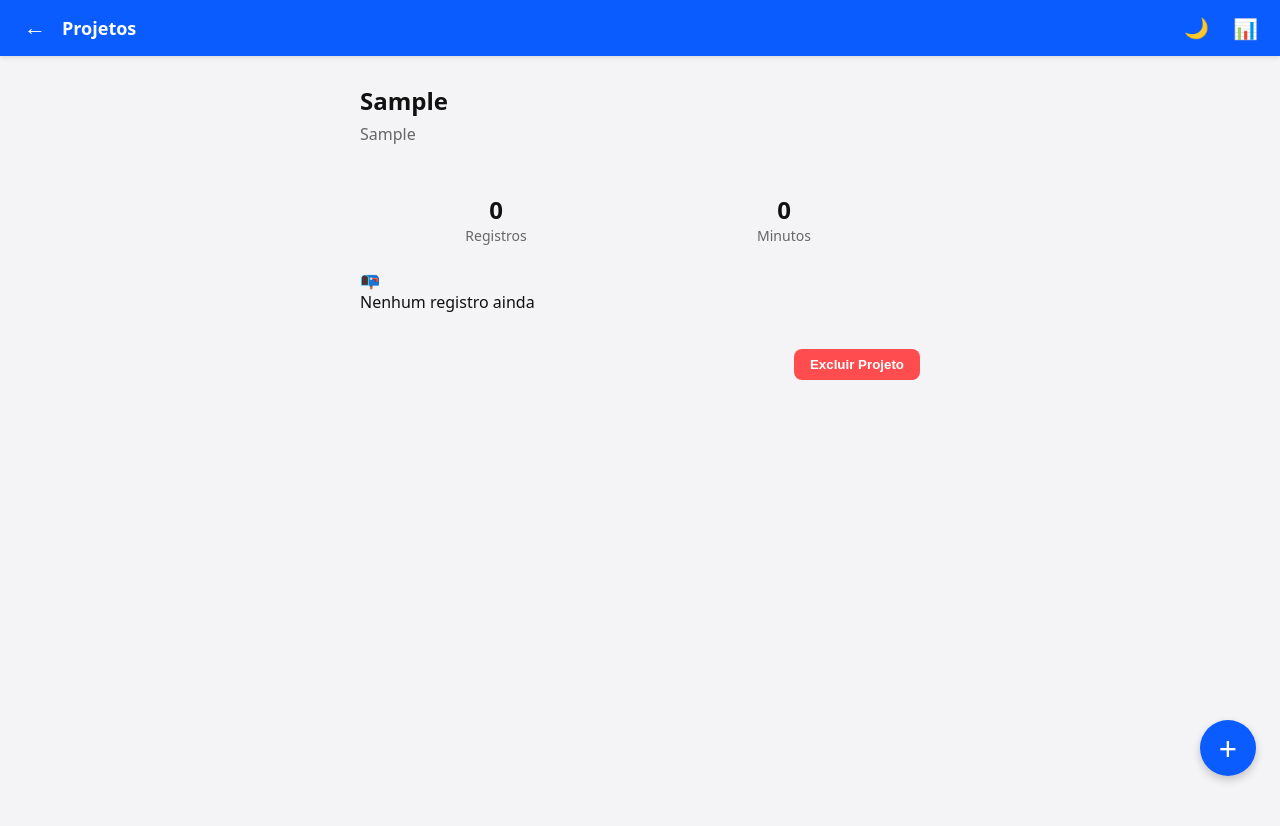
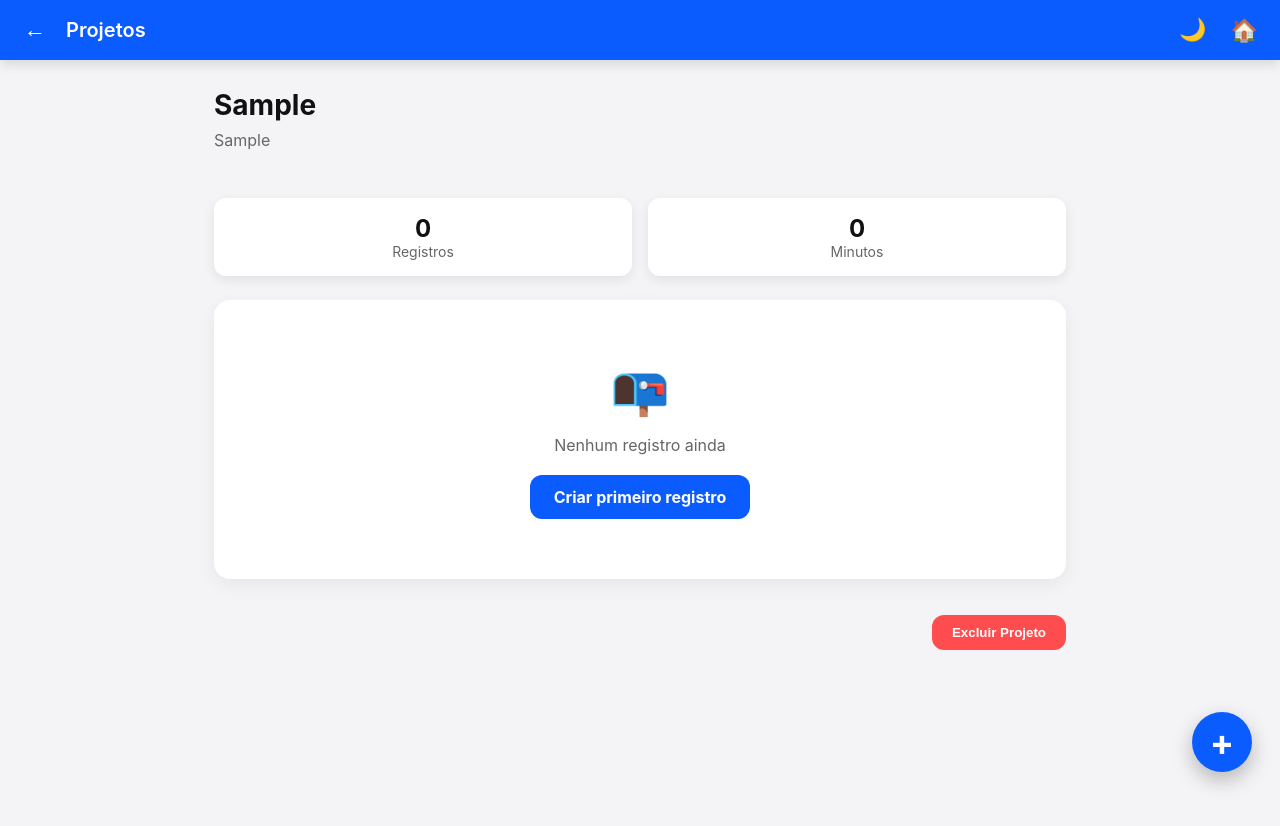
Before and after one commit to matheusdamaiadev/gerenciadorTarefas, a Vue app: page /projects/create in a window 1280 px wide. Both pictures are taken after typing "Sample", "Sample" into the empty fields and a click on the button "Criar Projeto". Shown: the top 826 px of the page. Built offline with nearby package versions, Linux system fonts and the light colour scheme.

Commit message:
removi dashboard e aprimorei estilizacao

```diff
--- a/src/components/layout/AppHeader.vue
+++ b/src/components/layout/AppHeader.vue
@@ -13,6 +13,7 @@ defineProps({
 defineEmits(['back'])
 
 const darkMode = ref(false)
+const showMobileMenu = ref(false)
 
 onMounted(() => {
   const saved = localStorage.getItem('darkMode')
@@ -27,10 +28,15 @@ function toggleDarkMode() {
   document.body.classList.toggle('dark-mode')
   localStorage.setItem('darkMode', darkMode.value)
 }
+
+function toggleMobileMenu() {
+  showMobileMenu.value = !showMobileMenu.value
+}
 </script>
 
 <template>
   <header class="app-header">
+    <!-- Botão voltar -->
     <button
       v-if="showBack"
       @click="$emit('back')"
@@ -39,34 +45,54 @@ function toggleDarkMode() {
       ←
     </button>
 
+    <!-- Título -->
     <h1>{{ title }}</h1>
 
-    <div class="header-actions">
+    <!-- Ações desktop -->
+    <div class="header-actions desktop">
       <button @click="toggleDarkMode" class="theme-btn">
         {{ darkMode ? '☀️' : '🌙' }}
       </button>
 
-      <RouterLink to="/dashboard" class="btn-dashboard">
-        📊
+      <RouterLink to="/" class="btn-home">
+        🏠
+      </RouterLink>
+    </div>
+
+    <!-- Hambúrguer mobile -->
+    <button class="hamburger mobile" @click="toggleMobileMenu">
+      ☰
+    </button>
+
+    <!-- Menu mobile full width -->
+    <div v-if="showMobileMenu" class="mobile-menu">
+      <button @click="toggleDarkMode" class="mobile-menu-item">
+        {{ darkMode ? '☀️ Modo Claro' : '🌙 Modo Escuro' }}
+      </button>
+      <RouterLink to="/" class="mobile-menu-item" @click="showMobileMenu = false">
+        🏠 Home
       </RouterLink>
     </div>
   </header>
 </template>
 
 <style scoped>
+/* ===== HEADER ===== */
 .app-header {
   position: fixed;
   top: 0;
   left: 0;
   right: 0;
-  height: 56px;
+  height: 60px;
   background: #0b5cff;
   color: white;
   display: flex;
   align-items: center;
   padding: 0 16px;
-  box-shadow: 0 2px 4px rgba(0, 0, 0, 0.1);
+  box-shadow: 0 4px 12px rgba(0, 0, 0, 0.12);
   z-index: 100;
+  justify-content: space-between;
+  font-family: 'Inter', sans-serif;
 }
 
 /* Botão voltar */
@@ -77,46 +103,103 @@ function toggleDarkMode() {
   font-size: 22px;
   cursor: pointer;
   padding: 8px;
-  margin-right: 8px;
+  margin-right: 12px;
+  transition: transform 0.15s ease, opacity 0.2s ease;
+}
+.btn-back:hover {
+  transform: scale(1.1);
+  opacity: 0.85;
 }
 
-/* Título */
+/* Título alinhado à esquerda */
 .app-header h1 {
-  font-size: 18px;
+  font-size: 20px;
   font-weight: 600;
+  margin: 0;
   flex: 1;
-  margin: 0;
+  text-align: left;
 }
 
-/* Container da direita */
+/* Ações desktop */
 .header-actions {
   display: flex;
   align-items: center;
   gap: 12px;
 }
 
-/* Botões da direita */
+/* Botões */
 .theme-btn,
-.btn-dashboard {
+.btn-home {
   background: transparent;
   border: none;
   color: white;
-  font-size: 20px;
+  font-size: 22px;
   cursor: pointer;
   padding: 6px;
-  display: flex;
-  align-items: center;
-  justify-content: center;
-  transition: transform 0.15s ease, opacity 0.2s ease;
+  border-radius: 8px;
+  transition: transform 0.15s ease, background 0.2s ease;
+  text-decoration: none; /* remove sublinhado da home */
 }
 
 .theme-btn:hover,
-.btn-dashboard:hover {
-  opacity: 0.85;
-  transform: scale(1.05);
+.btn-home:hover {
+  transform: scale(1.1);
+  background: rgba(255, 255, 255, 0.15);
 }
 
-.btn-dashboard {
-  text-decoration: none;
+/* ===== MOBILE ===== */
+.hamburger {
+  display: none;
+  background: none;
+  border: none;
+  font-size: 28px;
+  color: white;
+  cursor: pointer;
+  padding: 6px;
+  border-radius: 8px;
+  transition: transform 0.15s ease, background 0.2s ease;
+}
+.hamburger:hover {
+  transform: scale(1.1);
+  background: rgba(255,255,255,0.15);
+}
+
+/* Menu mobile full width */
+.mobile-menu {
+  position: fixed;
+  top: 60px;
+  left: 0;
+  right: 0;
+  background: var(--card-bg);
+  border-top: 1px solid var(--border-color);
+  display: flex;
+  flex-direction: column;
+  z-index: 200;
+}
+
+.mobile-menu-item {
+  padding: 16px;
+  background: transparent;
+  border: none;
+  width: 100%;
+  text-align: left;
+  font-size: 18px;
+  color: var(--text-color);
+  cursor: pointer;
+  transition: background 0.2s ease;
+  text-decoration: none; /* remove sublinhado da home mobile */
+}
+.mobile-menu-item:hover {
+  background: rgba(11,92,255,0.1);
+}
+
+/* RESPONSIVIDADE */
+@media (max-width: 768px) {
+  .desktop {
+    display: none;
+  }
+  .mobile {
+    display: block;
+  }
 }
 </style>
--- a/src/router/index.js
+++ b/src/router/index.js
@@ -21,12 +21,6 @@ const routes = [
     name: 'record-edit',
     component: () => import('@/views/RecordFormView.vue'),
   },
-  {
-    path: '/dashboard',
-    name: 'dashboard',
-    component: () => import('@/views/DashboardView.vue'),
-  }, // ✅ vírgula importante aqui
-
   // 🔹 PROJETOS
   {
     path: '/projects',
--- a/src/views/DashboardView.vue
+++ /dev/null
@@ -1,28 +0,0 @@
-<script setup>
-import { useRouter } from 'vue-router'
-import AppHeader from '@/components/layout/AppHeader.vue'
-import RecordsChart from '@/components/records/RecordsChart.vue'
-
-const router = useRouter()
-</script>
-
-<template>
-  <div>
-    <AppHeader
-      title="Dashboard"
-      show-back
-      @back="router.back()"
-
-    />
-
-    <div class="page">
-      <RecordsChart />
-    </div>
-  </div>
-</template>
-
-<style scoped>
-.page {
-  padding: 80px 16px 16px; /* espaço para o header fixo */
-}
-</style>
--- a/src/views/HomeView.vue
+++ b/src/views/HomeView.vue
@@ -13,6 +13,7 @@ const { totalProjects } = useProjects();
     <AppHeader title="Registro de Atividades" />
 
     <div class="page">
+      <!-- HERO -->
       <div class="hero">
         <h2>Bem-vindo!</h2>
         <p>Registre e acompanhe suas atividades e projetos</p>
@@ -59,43 +60,61 @@ const { totalProjects } = useProjects();
 </template>
 
 <style scoped>
+.page {
+  max-width: 900px;
+  margin: 0 auto;
+  padding: 24px;
+  display: flex;
+  flex-direction: column;
+  gap: 32px;
+  font-family: 'Inter', sans-serif;
+}
+
+/* HERO */
 .hero {
+  margin-top: 80px;
   text-align: center;
-  margin-bottom: 32px;
 }
 
 .hero h2 {
-  font-size: 24px;
+  font-size: 28px;
+  font-weight: 700;
   margin-bottom: 8px;
   color: var(--text-color);
 }
 
 .hero p {
+  font-size: 16px;
   color: var(--muted-text);
 }
 
+/* STATS */
 .stats {
   display: grid;
-  grid-template-columns: repeat(3, 1fr);
-  gap: 12px;
-  margin-bottom: 32px;
+  grid-template-columns: repeat(auto-fit, minmax(140px, 1fr));
+  gap: 20px;
 }
 
 .stat-card {
   background: var(--card-bg);
-  padding: 20px;
-  border-radius: 12px;
+  padding: 24px;
+  border-radius: 16px;
   text-align: center;
-  box-shadow: 0 2px 6px rgba(0, 0, 0, 0.06);
+  box-shadow: 0 6px 18px rgba(0, 0, 0, 0.06);
   border: 1px solid var(--border-color);
-  transition: background 0.3s ease, border 0.3s ease;
+  transition: transform 0.15s ease, background 0.3s ease, box-shadow 0.3s ease;
+}
+
+.stat-card:hover {
+  transform: translateY(-2px);
+  box-shadow: 0 10px 28px rgba(0, 0, 0, 0.1);
 }
 
 .stat-value {
   font-size: 32px;
-  font-weight: bold;
+  font-weight: 700;
   color: #0b5cff;
-  margin-bottom: 4px;
+  margin-bottom: 6px;
 }
 
 .stat-label {
@@ -103,29 +122,38 @@ const { totalProjects } = useProjects();
   color: var(--muted-text);
 }
 
+/* MENU */
 .menu {
-  display: flex;
-  flex-direction: column;
-  gap: 12px;
+  display: grid;
+  grid-template-columns: repeat(auto-fit, minmax(200px, 1fr));
+  gap: 16px;
 }
 
 .menu-item {
-  display: block;
+  display: flex;
+  align-items: center;
+  justify-content: center;
   padding: 20px;
-  background: var(--card-bg);
-  border-radius: 12px;
+  font-size: 16px;
+  font-weight: 600;
   text-decoration: none;
   color: var(--text-color);
-  font-weight: 600;
-  box-shadow: 0 2px 6px rgba(0, 0, 0, 0.06);
+  border-radius: 16px;
+  background: var(--card-bg);
+  box-shadow: 0 6px 18px rgba(0,0,0,0.06);
   border: 1px solid var(--border-color);
   transition:
-    transform 0.1s ease,
+    transform 0.15s ease,
     background 0.3s ease,
-    border 0.3s ease;
+    box-shadow 0.3s ease;
+}
+
+.menu-item:hover {
+  transform: translateY(-2px);
+  box-shadow: 0 10px 28px rgba(0,0,0,0.1);
 }
 
 .menu-item:active {
-  transform: scale(0.98);
+  transform: scale(0.97);
 }
 </style>
--- a/src/views/ProjectDetailView.vue
+++ b/src/views/ProjectDetailView.vue
@@ -15,7 +15,7 @@ const { getRecordsByProject, deleteRecordsByProject } = useRecords();
 
 const project = computed(() => getProject(projectId));
 const stats = computed(() => getProjectStats(projectId));
-const records = computed(() => getRecordsByProject(projectId));
+const records = computed(() => getRecordsByProject(projectId) || []); // garante array
 
 function handleDelete() {
   if (confirm('Tem certeza que deseja excluir este projeto?')) {
@@ -51,7 +51,20 @@ function handleDelete() {
       </div>
     </div>
 
-    <RecordList :records="records" />
+    <!-- Lista de registros -->
+    <div v-if="records.length > 0">
+      <RecordList :records="records" />
+    </div>
+    <div v-else class="empty">
+      <p>📭</p>
+      <p>Nenhum registro ainda</p>
+      <RouterLink
+        :to="{ path: '/records/new/edit', query: { projectId } }"
+        class="btn"
+      >
+        Criar primeiro registro
+      </RouterLink>
+    </div>
 
     <div class="actions">
       <RouterLink
@@ -70,28 +83,33 @@ function handleDelete() {
 
 <style scoped>
 .page {
-  padding: 20px;
-  margin-top: 64px; /* espaço para o header fixo */
+  padding: 24px;
+  margin-top: 64px;
   display: flex;
   flex-direction: column;
   gap: 24px;
+  max-width: 900px;
+  margin-left: auto;
+  margin-right: auto;
+  font-family: 'Inter', sans-serif;
 }
 
 .project-header {
   display: flex;
   flex-direction: column;
-  gap: 6px;
+  gap: 8px;
   margin-bottom: 24px;
 }
 
 .project-title {
-  font-size: 24px;
+  font-size: 28px;
   font-weight: 700;
   color: var(--text-color);
 }
 
 .subtitle {
   color: var(--muted-text);
+  font-size: 16px;
 }
 
 /* Stats */
@@ -103,11 +121,15 @@ function handleDelete() {
 
 .stat-card {
   text-align: center;
+  background: var(--card-bg);
+  padding: 16px;
+  border-radius: 12px;
+  box-shadow: 0 4px 12px rgba(0,0,0,0.08);
 }
 
 .stat-value {
   font-size: 24px;
-  font-weight: bold;
+  font-weight: 700;
 }
 
 .stat-label {
@@ -115,29 +137,62 @@ function handleDelete() {
   color: var(--muted-text);
 }
 
-/* Record List */
-a {
-  text-decoration: none; /* remove sublinhado dos links */
-  color: inherit;
+/* Mensagem vazio */
+.empty {
+  text-align: center;
+  padding: 60px 20px;
+  color: var(--muted-text);
+  background: var(--card-bg);
+  border-radius: 16px;
+  box-shadow: 0 6px 18px rgba(0,0,0,0.06);
+}
+
+.empty p:first-child {
+  font-size: 48px;
+  margin-bottom: 16px;
+}
+
+.btn {
+  display: inline-block;
+  margin-top: 20px;
+  padding: 12px 24px;
+  background: #0b5cff;
+  color: white;
+  border-radius: 12px;
+  text-decoration: none;
+  font-weight: 700;
+  transition: transform 0.1s ease, background 0.2s ease;
+}
+
+.btn:hover {
+  background: #094ecf;
+  transform: translateY(-2px);
 }
 
 /* FAB */
 .fab {
   position: fixed;
-  bottom: 24px;
-  right: 24px;
-  width: 56px;
-  height: 56px;
+  bottom: 28px;
+  right: 28px;
+  width: 60px;
+  height: 60px;
   background: #0b5cff;
   color: white;
   border-radius: 50%;
   display: flex;
   align-items: center;
   justify-content: center;
-  font-size: 32px;
+  font-size: 36px;
+  font-weight: bold;
   text-decoration: none;
-  box-shadow: 0 4px 8px rgba(0,0,0,0.2);
-  transition: transform 0.2s;
+  box-shadow: 0 8px 20px rgba(0,0,0,0.25);
+  transition: transform 0.2s ease, background 0.3s ease, box-shadow 0.3s ease;
+}
+
+.fab:hover {
+  background: #094ecf;
+  box-shadow: 0 10px 28px rgba(0,0,0,0.3);
+  transform: translateY(-2px);
 }
 
 .fab:active {
@@ -156,10 +211,10 @@ a {
   background: #ff4d4f;
   color: white;
   border: none;
-  padding: 8px 16px;
-  border-radius: 8px;
+  padding: 10px 20px;
+  border-radius: 12px;
   cursor: pointer;
-  font-weight: 600;
+  font-weight: 700;
   transition: transform 0.1s ease, background 0.2s ease;
 }
 
--- a/src/views/ProjectsView.vue
+++ b/src/views/ProjectsView.vue
@@ -49,96 +49,115 @@ const router = useRouter();
     </div>
   </div>
 </template>
-
 <style scoped>
 .page {
-  margin-top: 80px; /* espaço para o header fixo */
-  padding: 20px;
+  margin-top: 80px;
+  padding: 24px;
   display: flex;
   flex-direction: column;
-  gap: 12px;
+  gap: 20px;
+  max-width: 900px;
+  margin-left: auto;
+  margin-right: auto;
+  font-family: 'Inter', sans-serif;
 }
 
 /* Cards de projeto */
 .project-card {
   background: var(--card-bg);
-  padding: 16px 20px;
-  border-radius: 12px;
-  box-shadow: 0 2px 6px rgba(0,0,0,0.06);
+  padding: 20px 24px;
+  border-radius: 16px;
+  box-shadow: 0 6px 18px rgba(0,0,0,0.06);
   border: 1px solid var(--border-color);
   cursor: pointer;
   transition:
-    transform 0.1s ease,
+    transform 0.2s ease,
     background 0.3s ease,
     box-shadow 0.3s ease;
   text-decoration: none;
   color: inherit;
+  display: flex;
+  flex-direction: column;
+  gap: 6px;
 }
 
 .project-card:hover {
-  transform: translateY(-2px);
-  box-shadow: 0 4px 12px rgba(0,0,0,0.1);
+  transform: translateY(-3px);
+  box-shadow: 0 10px 28px rgba(0,0,0,0.1);
 }
 
 .project-card:active {
   transform: scale(0.95);
-  transition: transform 0.1s ease;
 }
 
 /* Títulos e meta info */
 .project-title {
-  font-size: 18px;
-  font-weight: 600;
+  font-size: 20px;
+  font-weight: 700;
   color: var(--text-color);
-  margin-bottom: 6px;
   white-space: nowrap;
   overflow: hidden;
   text-overflow: ellipsis;
 }
 
 .project-meta {
-  font-size: 13px;
+  font-size: 14px;
   color: var(--muted-text);
 }
 
 /* Botão criar projeto desktop */
 .new-project-btn.desktop-btn {
-  font-weight: 600;
+  font-weight: 700;
   text-align: center;
   width: 100%;
   display: flex;
   justify-content: center;
+  padding: 14px 0;
+  border-radius: 12px;
+  background: #0b5cff;
+  color: white;
+  box-shadow: 0 6px 16px rgba(0,0,0,0.2);
+  transition: transform 0.1s ease, background 0.2s ease;
+}
+
+.new-project-btn.desktop-btn:hover {
+  background: #094ecf;
+  transform: translateY(-2px);
 }
 
 .new-project-btn.desktop-btn:active {
   transform: scale(0.95);
-  transition: transform 0.1s ease;
 }
 
-/* Botão flutuante mobile */
+/* Botão flutuante mobile (FAB) */
 .new-project-btn.mobile-fab {
-  display: none; /* escondido por padrão */
+  display: none;
   position: fixed;
-  bottom: 24px;
-  right: 24px;
-  width: 56px;
-  height: 56px;
+  bottom: 28px;
+  right: 28px;
+  width: 60px;
+  height: 60px;
   border-radius: 50%;
-  font-size: 32px;
+  font-size: 36px;
   padding: 0;
   justify-content: center;
   align-items: center;
   z-index: 100;
-  box-shadow: 0 4px 12px rgba(0,0,0,0.2);
+  box-shadow: 0 8px 20px rgba(0,0,0,0.25);
   background: #0b5cff;
   color: white;
   font-weight: bold;
+  transition: transform 0.2s ease, background 0.3s ease, box-shadow 0.3s ease;
 }
 
-/* efeito de clique */
+.new-project-btn.mobile-fab:hover {
+  background: #094ecf;
+  box-shadow: 0 10px 28px rgba(0,0,0,0.3);
+  transform: translateY(-2px);
+}
+
 .new-project-btn.mobile-fab:active {
   transform: scale(0.9);
-  transition: transform 0.1s ease;
 }
 
 /* Responsividade: mostra a bolinha no mobile e esconde botão grande */
--- a/src/views/RecordDetailView.vue
+++ b/src/views/RecordDetailView.vue
@@ -80,26 +80,42 @@ function handleDelete() {
 </template>
 
 <style scoped>
+.page {
+  margin-top: 80px; /* espaço para header fixo */
+  padding: 24px;
+  max-width: 800px;
+  margin-left: auto;
+  margin-right: auto;
+  display: flex;
+  flex-direction: column;
+  gap: 24px;
+  font-family: 'Inter', sans-serif;
+}
+
 .card {
   background: var(--card-bg);
-  border-radius: 12px;
-  padding: 24px;
+  border-radius: 16px;
+  padding: 28px 24px;
   border: 1px solid var(--border-color);
-  transition: background 0.3s ease, border 0.3s ease;
+  box-shadow: 0 6px 18px rgba(0,0,0,0.06);
+  transition: background 0.3s ease, border 0.3s ease, box-shadow 0.3s ease;
 }
 
 .title {
   font-size: 24px;
-  margin-bottom: 20px;
+  margin-bottom: 24px;
+  font-weight: 700;
   color: var(--text-color);
-
   white-space: nowrap;
   overflow: hidden;
   text-overflow: ellipsis;
 }
 
 .info {
-  margin-bottom: 24px;
+  margin-bottom: 28px;
+  display: flex;
+  flex-direction: column;
+  gap: 12px;
 }
 
 .info-item {
@@ -116,10 +132,11 @@ function handleDelete() {
 
 .value {
   color: var(--text-color);
+  font-weight: 500;
 }
 
 .notes {
-  margin-bottom: 24px;
+  margin-bottom: 28px;
   padding-top: 16px;
   border-top: 2px solid var(--border-color);
 }
@@ -127,6 +144,7 @@ function handleDelete() {
 .notes h3 {
   font-size: 16px;
   margin-bottom: 8px;
+  font-weight: 600;
   color: var(--muted-text);
 }
 
@@ -137,7 +155,7 @@ function handleDelete() {
 
 .actions {
   display: flex;
-  flex-direction: column;
   gap: 12px;
+  flex-wrap: wrap;
 }
 </style>
--- a/src/views/RecordFormView.vue
+++ b/src/views/RecordFormView.vue
@@ -77,3 +77,19 @@ function handleSubmit(data) {
     </div>
   </div>
 </template>
+
+<style scoped>
+.page {
+  max-width: 700px;
+  margin: 0 auto;
+  padding: 24px;
+  display: flex;
+  flex-direction: column;
+  gap: 24px;
+  font-family: 'Inter', sans-serif;
+}
+.form{
+  margin-top: 80px;
+}
+/* Se desejar, estilos adicionais podem ser aplicados aos formulários internos */
+</style>
```
Also changed, not shown: src/components/forms/AppButton.vue (+28 -7 lines), src/components/forms/AppInput.vue (+12 -6 lines), src/components/records/RecordCard.vue (+37 -33 lines), src/views/CreateProjectView.vue (+43 -17 lines).
